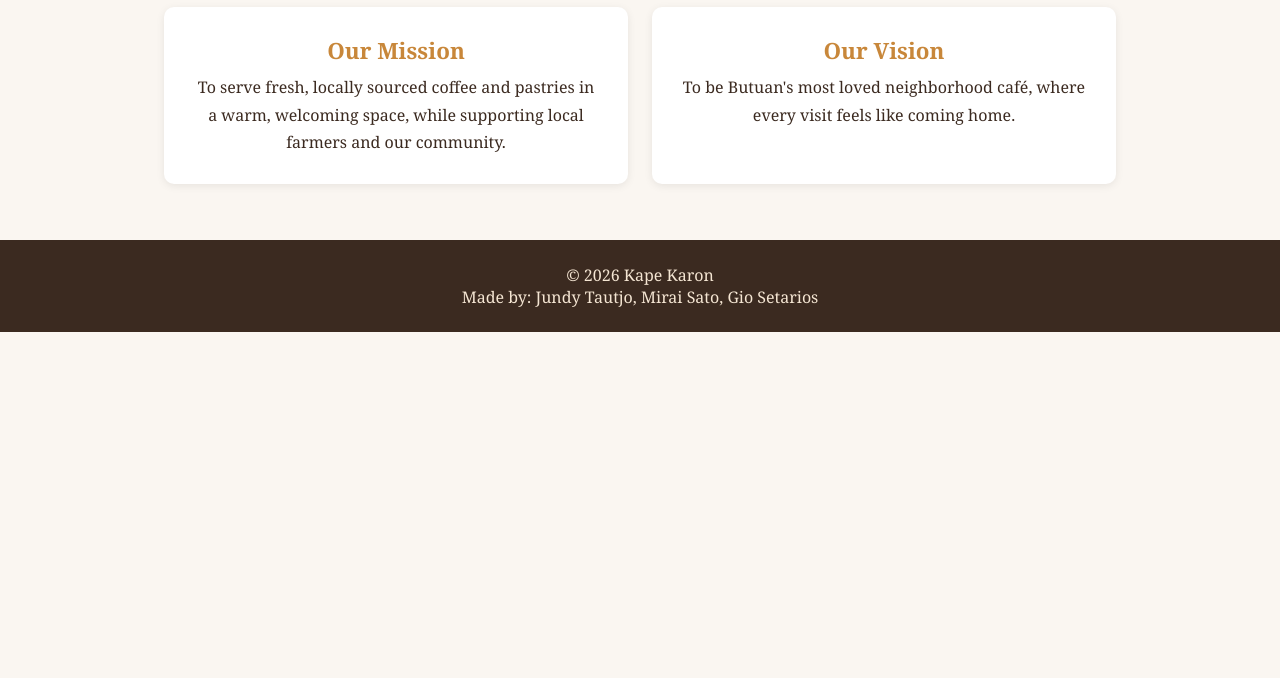
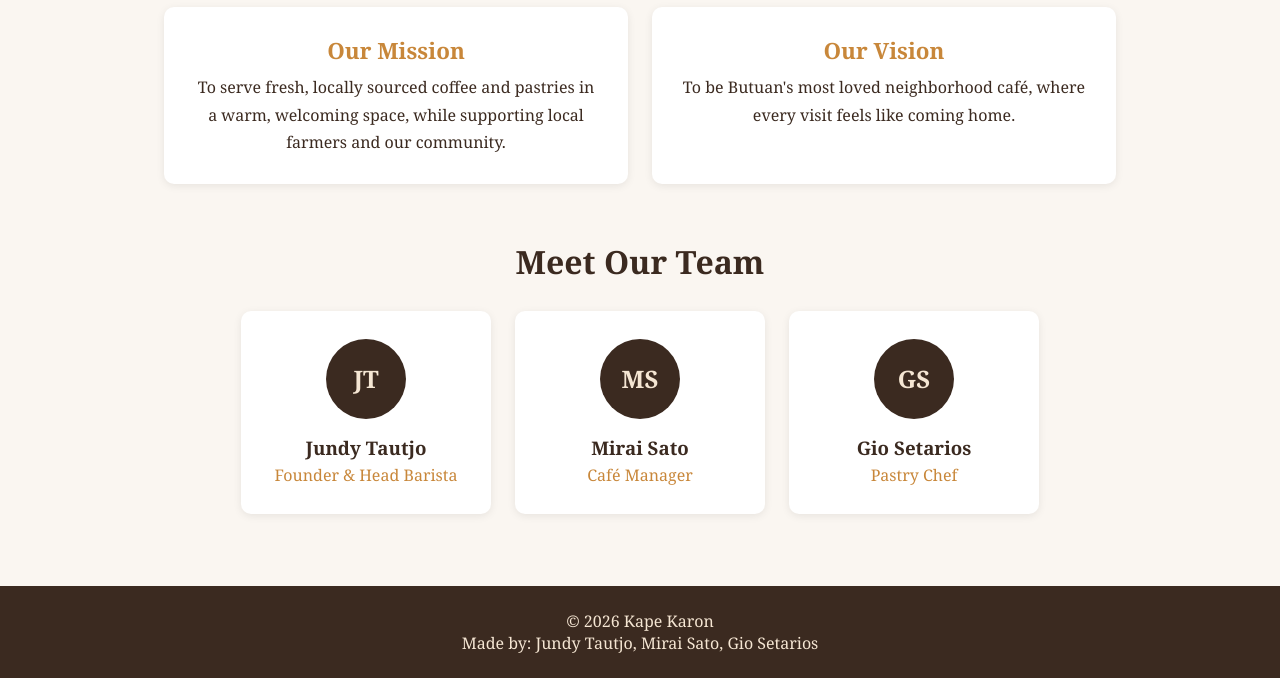
Before and after one commit to jundygarcia/Lara-Proj-AIBJ2-Tautjo-Sato-Setarios, a Laravel app: page /about in a window 1280 px wide. Shown: the part 589-1267 px from the top of the page. Before the commit the page ends 921 px from the top, so only its background shows below. Run offline with Laravel 12, Linux system fonts and the light colour scheme.

Commit message:
Add team cards

```diff
--- a/public/css/about.css
+++ b/public/css/about.css
@@ -38,3 +38,21 @@
 }
 .mv-card h3 { margin-bottom: 8px; color: #c8873a; font-size: 1.4rem; }
 .mv-card p { line-height: 1.7; }
+
+/* Team */
+.team-section { max-width: 1000px; margin: 0 auto; padding: 0 24px 72px; text-align: center; }
+.team-section h2 { font-size: 2rem; margin-bottom: 28px; }
+.team-grid { display: flex; gap: 24px; justify-content: center; flex-wrap: wrap; }
+.team-card {
+    width: 250px; padding: 28px 24px; background: #fff; border-radius: 10px;
+    box-shadow: 0 2px 8px rgba(0,0,0,0.08); transition: transform 0.2s;
+}
+.team-card:hover { transform: translateY(-5px); }
+.team-card h3 { margin-bottom: 4px; }
+.team-card p { color: #c8873a; }
+
+.avatar {
+    width: 80px; height: 80px; margin: 0 auto 16px; border-radius: 50%;
+    background: #3b2a20; color: #f5e6d3; font-size: 1.5rem; font-weight: bold;
+    display: flex; align-items: center; justify-content: center;
+}
--- a/resources/views/about.blade.php
+++ b/resources/views/about.blade.php
@@ -50,6 +50,27 @@
             </p>
         </div>
     </section>
+
+        <section class="team-section">
+        <h2>Meet Our Team</h2>
+        <div class="team-grid">
+            <div class="team-card">
+                <div class="avatar">JT</div>
+                <h3>Jundy Tautjo</h3>
+                <p>Founder &amp; Head Barista</p>
+            </div>
+            <div class="team-card">
+                <div class="avatar">MS</div>
+                <h3>Mirai Sato</h3>
+                <p>Café Manager</p>
+            </div>
+            <div class="team-card">
+                <div class="avatar">GS</div>
+                <h3>Gio Setarios</h3>
+                <p>Pastry Chef</p>
+            </div>
+        </div>
+    </section>
 @endsection
 
 @push('scripts')
```
